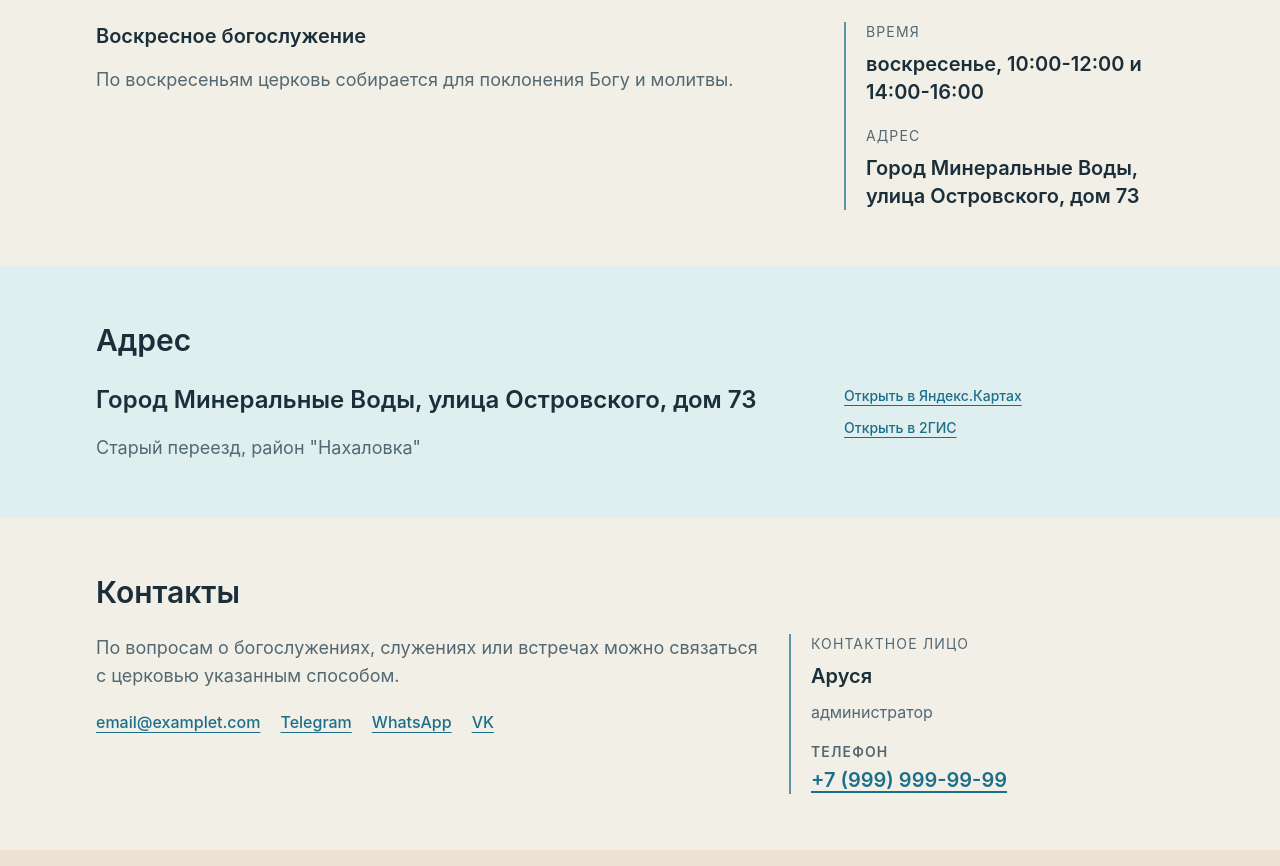
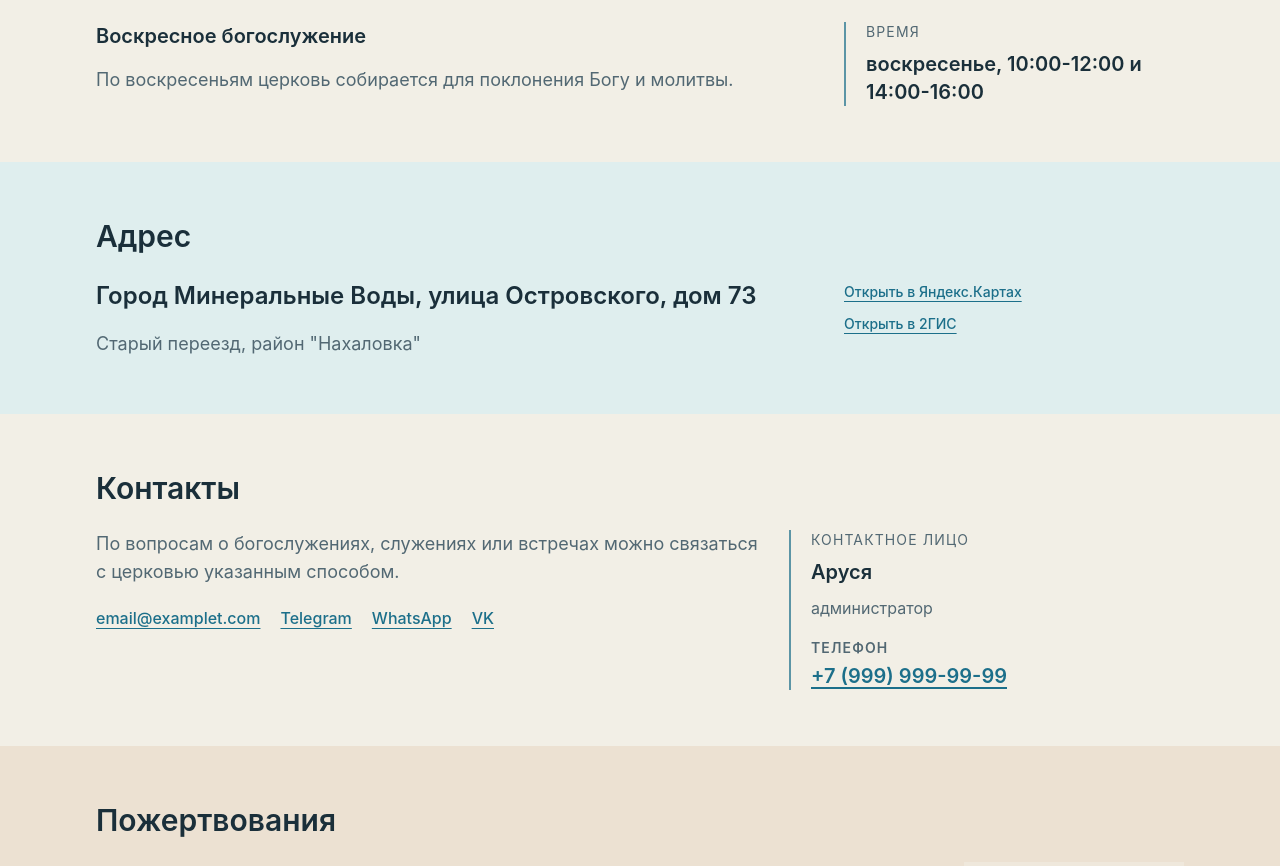
Before and after one commit to Grotekar/church-mv, a Next.js app: page / in a window 1280 px wide. Shown: the part 1346-2212 px from the top of the page. Built offline with nearby package versions, Linux system fonts and the light colour scheme.

Commit message:
Уберёт избыточный адрес

```diff
--- a/app/page.tsx
+++ b/app/page.tsx
@@ -125,14 +125,6 @@ export default function Home() {
                 </dt>
                 <dd className="mt-2 text-xl font-semibold text-church-text">
                   <ValueText value={churchContent.service.time} />
-                </dd>
-              </div>
-              <div>
-                <dt className="text-sm uppercase tracking-[0.08em] text-church-muted">
-                  Адрес
-                </dt>
-                <dd className="mt-2 text-xl font-semibold text-church-text">
-                  <ValueText value={churchContent.address.text} />
                 </dd>
               </div>
             </dl>
```
